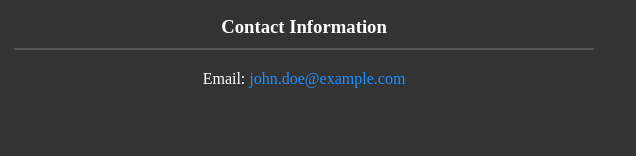
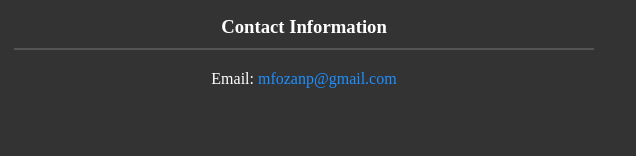
Before and after one commit to Fozan12/Madersa-e-Hanif, a plain HTML site: page index.html in a window 1280 px wide. Shown: the part 2040-2201 px from the top of the page, 636-1276 px from the left. Drawn offline with Linux system fonts and the light colour scheme.

Commit message:
Update index.html

```diff
--- a/index.html
+++ b/index.html
@@ -73,7 +73,7 @@
       <div class="footer-content">
           <h3>Contact Information</h3>
           <ul>
-              <li>Email: <a href="mailto:mfozanp@gmail.com">john.doe@example.com</a></li>
+              <li>Email: <a href="mailto:mfozanp@gmail.com">mfozanp@gmail.com</a></li>
           </ul>
       </div>
 
```
